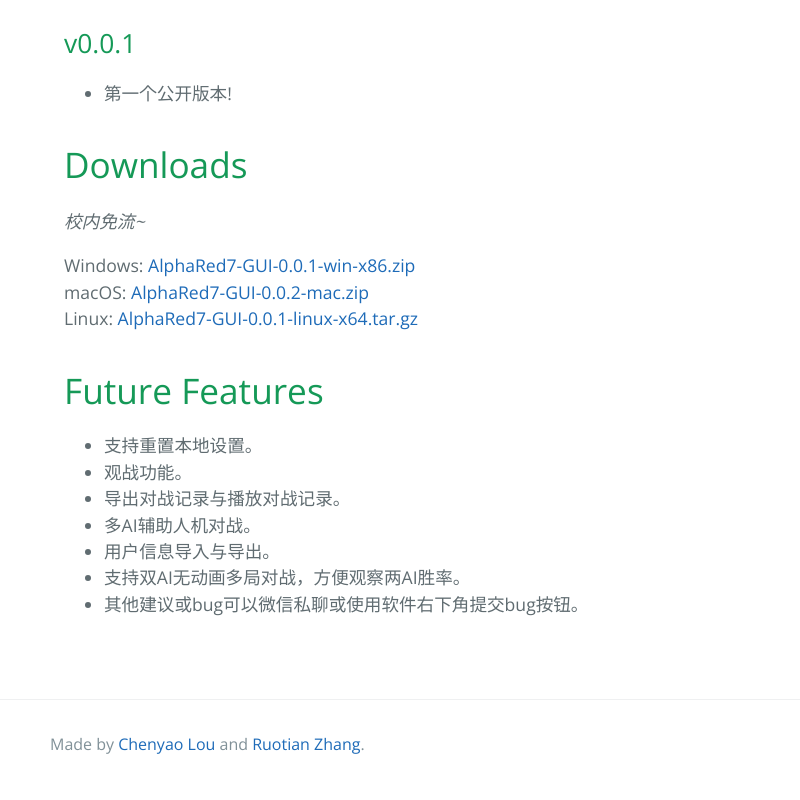
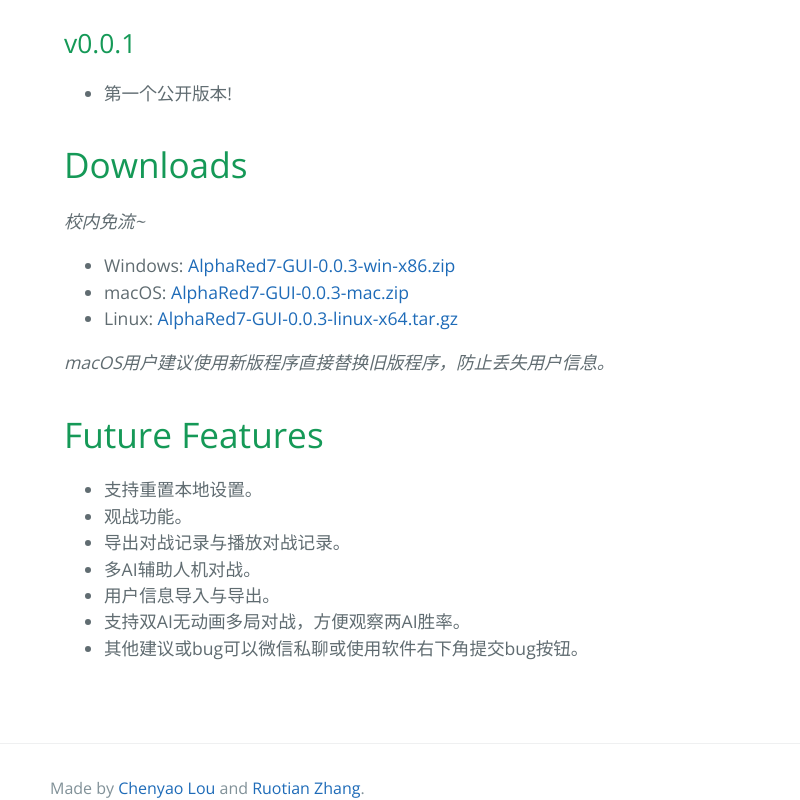
Before and after one commit to AlphaAILab/AlphaGUI, an Electron app: page web/index.html in a window 800 px wide. Shown: the part 809-1609 px from the top of the page. Before the commit the page ends 1565 px from the top, so only its background shows below. Drawn offline with nearby package versions, Linux system fonts and the light colour scheme.

Commit message:
v003 index

```diff
--- a/web/index.html
+++ b/web/index.html
@@ -41,9 +41,12 @@
       <h1 id="version">Downloads</h1>
 <p><em>校内免流~</em></p>
 <p>
-Windows: <a href ="./AlphaRed7-GUI-0.0.1-win-x86.zip">AlphaRed7-GUI-0.0.1-win-x86.zip</a><br>
-    macOS: <a href ="./AlphaRed7-GUI-0.0.2-mac.zip">AlphaRed7-GUI-0.0.2-mac.zip</a><br>
-Linux: <a href ="./AlphaRed7-GUI-0.0.1-linux-x64.tar.gz">AlphaRed7-GUI-0.0.1-linux-x64.tar.gz</a><br>
+  <ul>
+    <li>Windows: <a href ="./AlphaRed7-GUI-0.0.3-win-x86.zip">AlphaRed7-GUI-0.0.3-win-x86.zip</a> </li>
+    <li>macOS: <a href ="./AlphaRed7-GUI-0.0.3-mac.zip">AlphaRed7-GUI-0.0.3-mac.zip</a></li>
+    <li>Linux: <a href ="./AlphaRed7-GUI-0.0.3-linux-x64.tar.gz">AlphaRed7-GUI-0.0.3-linux-x64.tar.gz</a></li>
+  </ul>
+  <em>macOS用户建议使用新版程序直接替换旧版程序，防止丢失用户信息。</em>
  </p>
 
       <h1 id="next">Future Features</h1>
```
